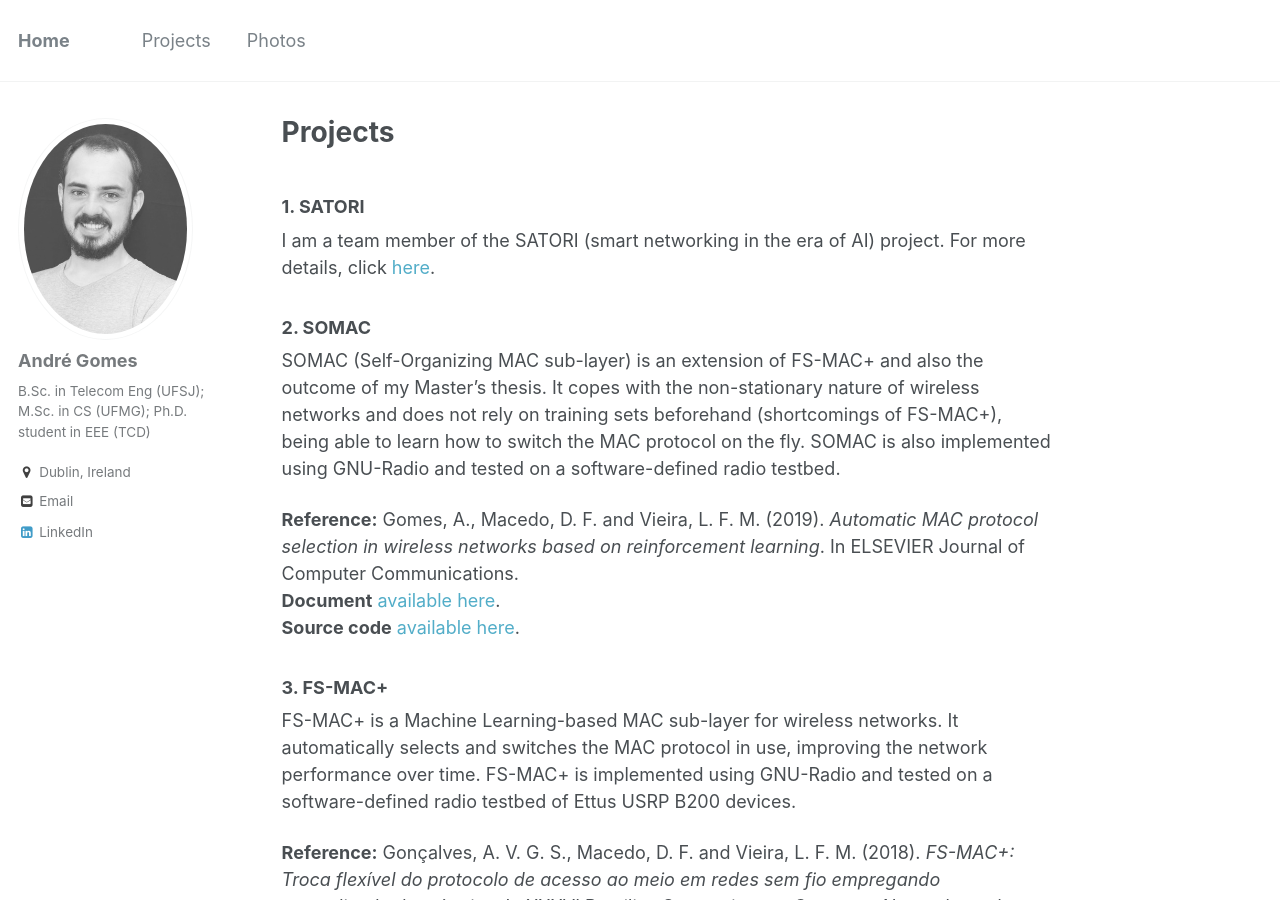
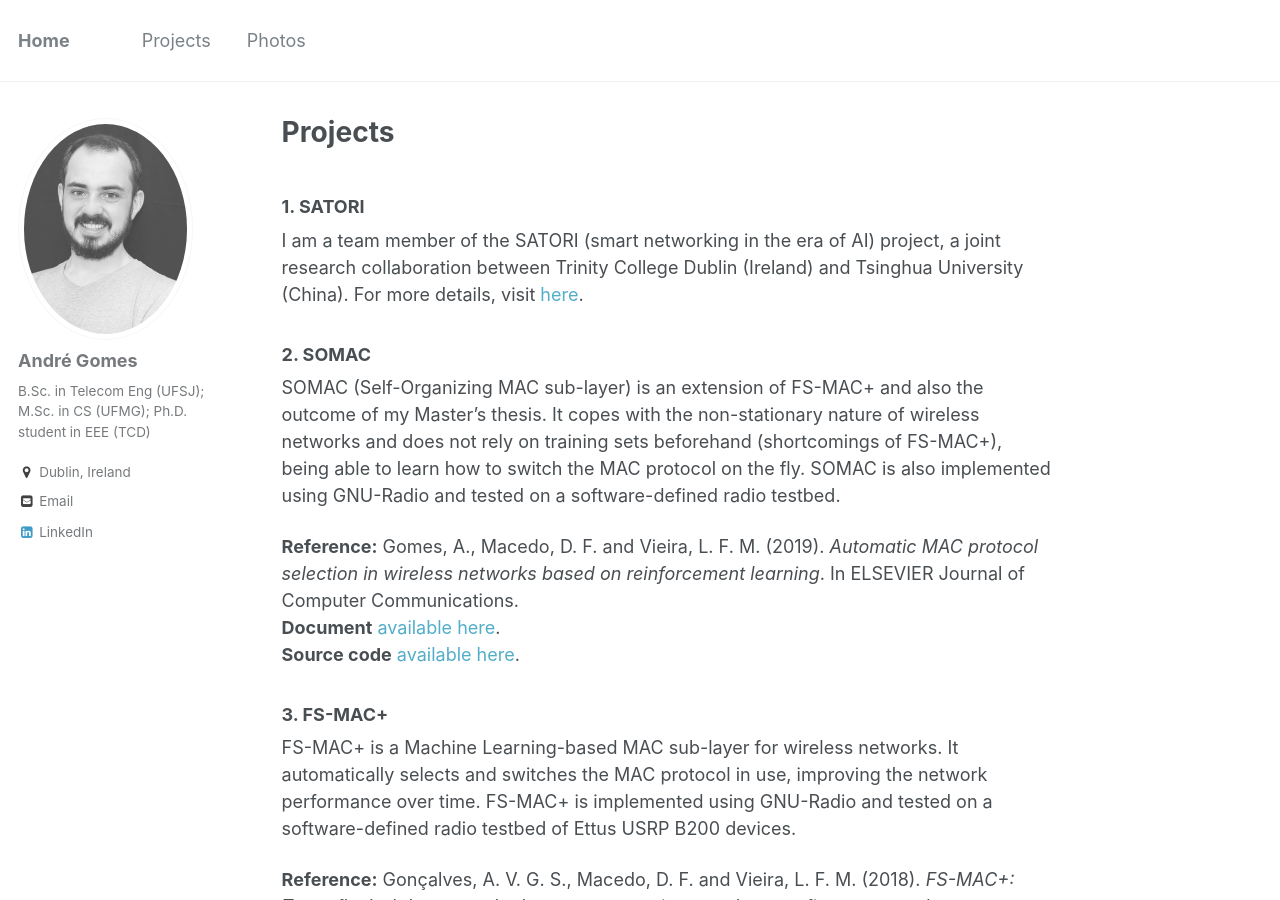
Before and after one commit to avgsg/avgsg.github.io, a Jekyll site: the page built from _pages/projects.md, in a window 1280 px wide and 900 px high. Built offline with Jekyll 4.4.1, drawn with Linux system fonts in a browser that asks for light colours.

```diff
--- a/_pages/projects.md
+++ b/_pages/projects.md
@@ -6,7 +6,7 @@
 
 ### 1. SATORI
 
-I am a team member of the SATORI (smart networking in the era of AI) project. For more details, click [here](http://satori-project.net/>).
+I am a team member of the SATORI (smart networking in the era of AI) project, a joint research collaboration between Trinity College Dublin (Ireland) and Tsinghua University (China). For more details, visit [here](http://satori-project.net/>).
 
 ### 2. SOMAC
 
```
